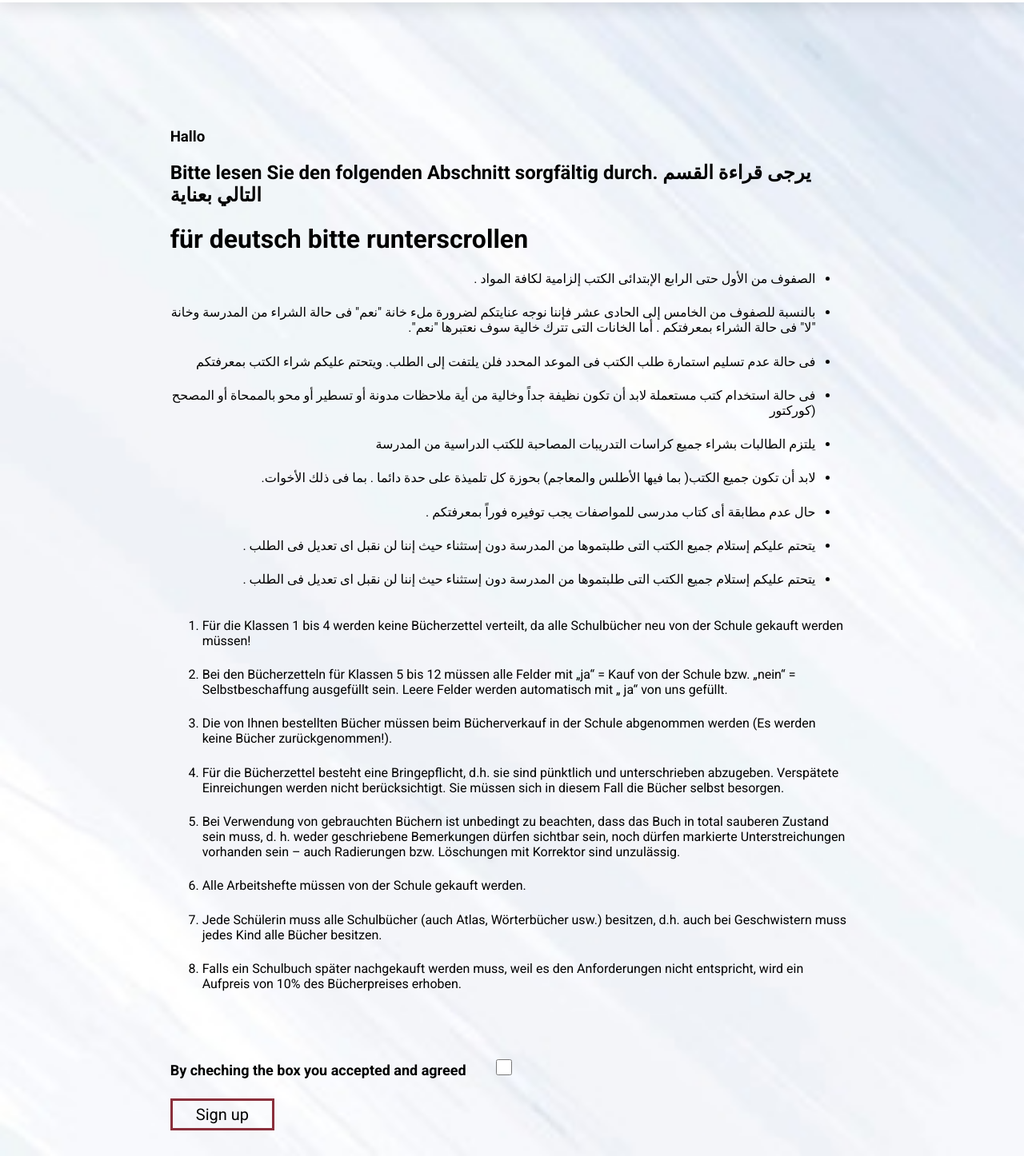
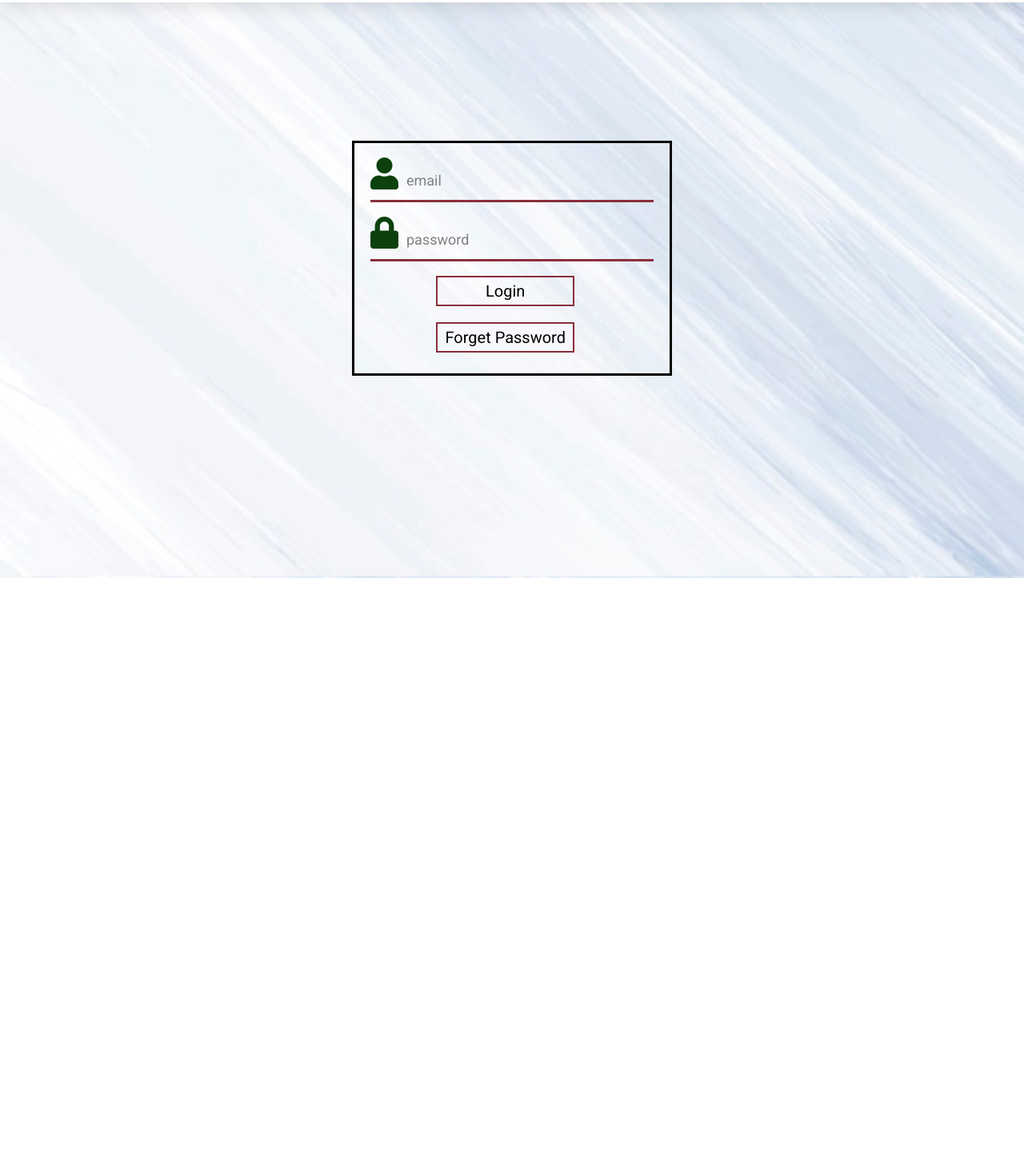
Before and after one commit to Andrew44Ashraf/schoolWebApp, a React (Create React App) app: page /Books in a window 1280 px wide. Shown: the part 77-1523 px from the top of the page at 80% size. After the commit the page ends 800 px from the top, so only its background shows below. Built offline with nearby package versions, Linux system fonts and the light colour scheme.

Commit message:
signup and login are working fine

```diff
--- a/src/Agreement.js
+++ b/src/Agreement.js
@@ -21,9 +21,9 @@ class Agreement extends React.Component{
 
 
                 const user={
-                        "Email":"karim@gmasm.com",
+                        "Email":"andrew.achraf44@gmail.com",
                         "Password":"test123456",
-                        "StudentID":"1232123"
+                        "StudentID":"15151621323"
 
 
                 }
--- a/src/App.js
+++ b/src/App.js
@@ -28,7 +28,7 @@ class App extends React.Component {
 
 
         {/* <div className= 'Login-box'> */}
-        <Argeement/>
+        <Login/>
 
         </div>
        </div>
```
